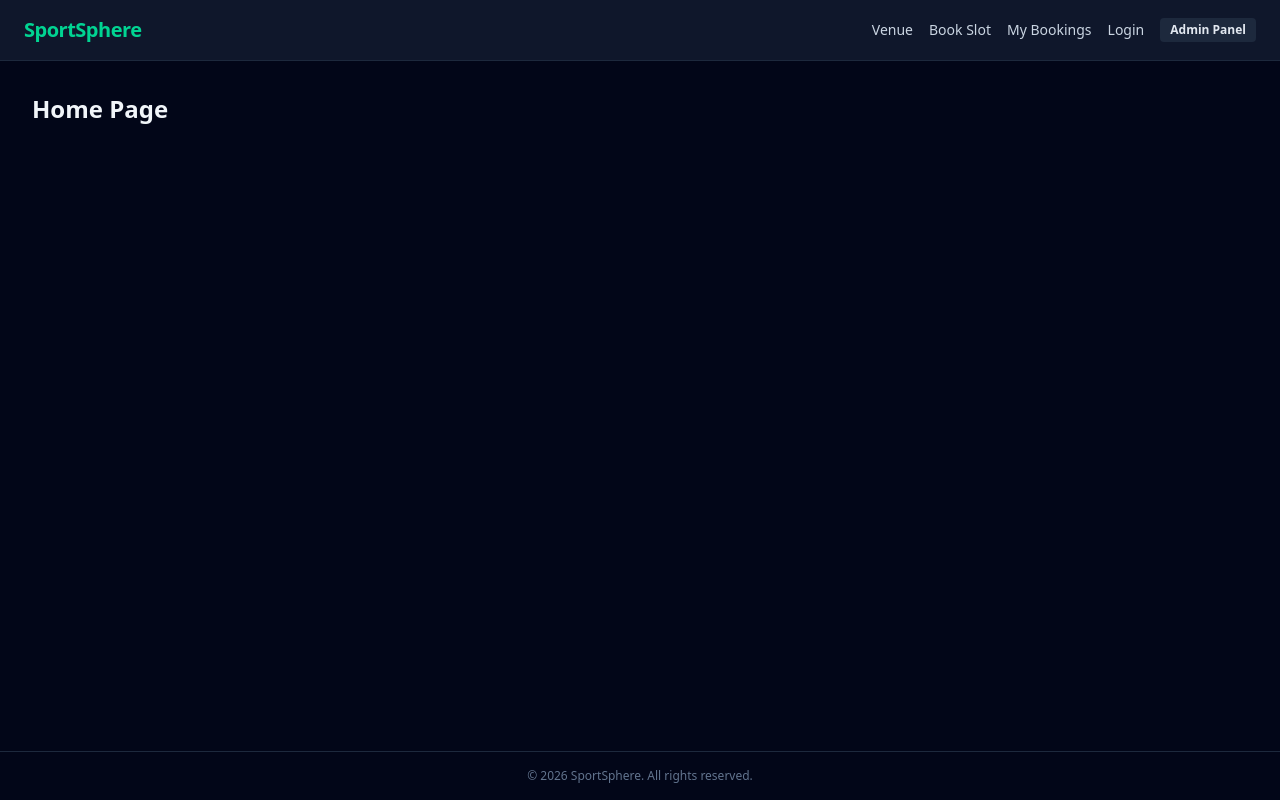
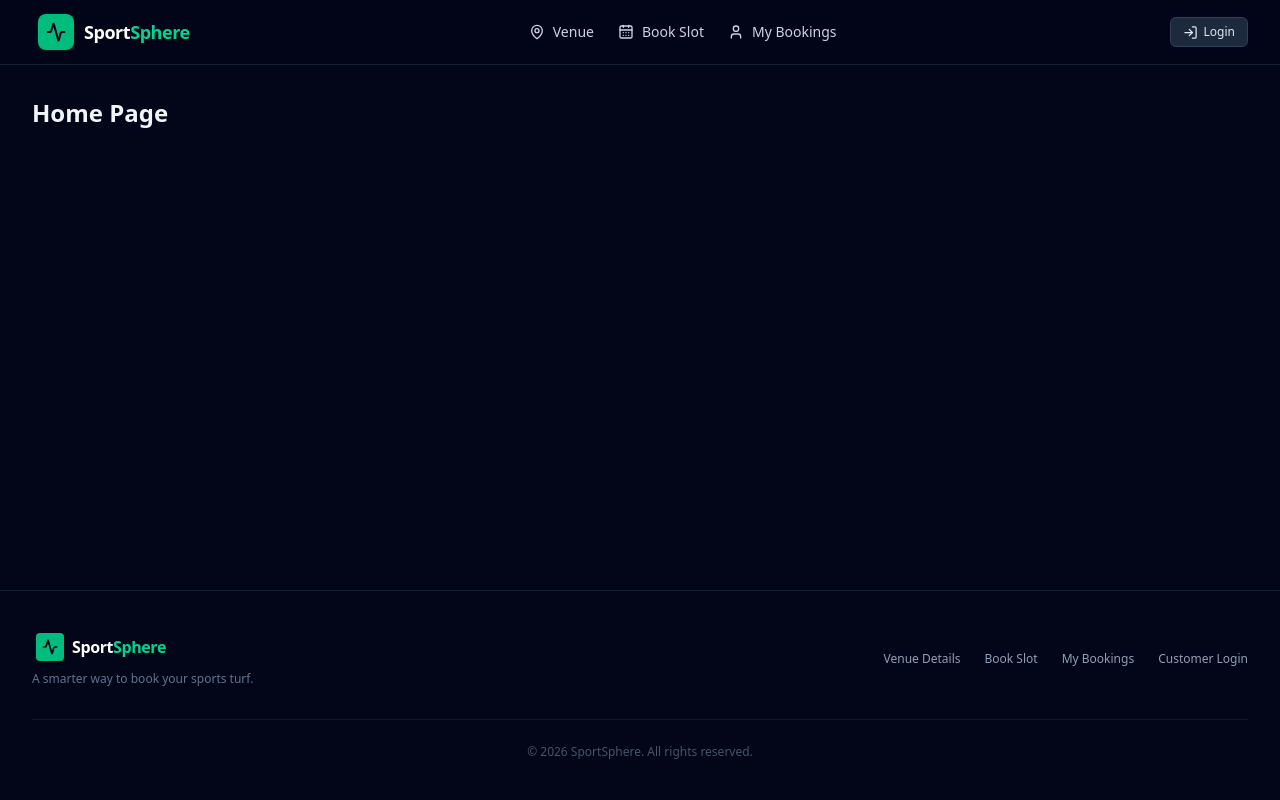
Before and after one commit to SportSphere-Dev/sportsphere, a React (Vite) app in the folder frontend/: page / in a window 1280 px wide. Built offline with nearby package versions, Linux system fonts and the light colour scheme.

Commit message:
feat: polish customer navigation and footer

```diff
--- /dev/null
+++ b/frontend/src/components/layout/CustomerLayout.tsx
@@ -0,0 +1,15 @@
+import { Outlet } from 'react-router-dom';
+import Navbar from '@/components/layout/Navbar';
+import Footer from '@/components/layout/Footer';
+
+export default function CustomerLayout() {
+  return (
+    <div className="flex min-h-screen flex-col bg-slate-950 text-slate-100 antialiased selection:bg-emerald-500 selection:text-slate-950">
+      <Navbar />
+      <main className="flex-1 flex flex-col">
+        <Outlet />
+      </main>
+      <Footer />
+    </div>
+  );
+}
--- a/frontend/src/components/layout/Footer.tsx
+++ b/frontend/src/components/layout/Footer.tsx
@@ -1,8 +1,67 @@
+import { Link } from 'react-router-dom';
+import { Activity } from 'lucide-react';
+
 export default function Footer() {
+  const currentYear = new Date().getFullYear();
+
   return (
-    <footer className="border-t border-slate-800 bg-slate-950 px-6 py-4 text-center text-xs text-slate-500">
-      <div className="mx-auto max-w-7xl">
-        © {new Date().getFullYear()} SportSphere. All rights reserved.
+    <footer className="border-t border-slate-800/80 bg-slate-950 text-slate-400">
+      <div className="mx-auto max-w-7xl px-4 py-10 sm:px-6 lg:px-8">
+        <div className="flex flex-col items-center justify-between gap-6 md:flex-row">
+          {/* Brand + Purpose */}
+          <div className="flex flex-col items-center text-center md:items-start md:text-left">
+            <Link
+              to="/"
+              className="flex items-center gap-2 outline-none focus-visible:ring-2 focus-visible:ring-emerald-400 rounded-md py-0.5 px-1"
+            >
+              <div className="flex h-7 w-7 items-center justify-center rounded bg-emerald-500 text-slate-950">
+                <Activity size={16} className="stroke-[2.5]" aria-hidden="true" />
+              </div>
+              <span className="text-base font-bold tracking-tight text-white">
+                Sport<span className="text-emerald-400">Sphere</span>
+              </span>
+            </Link>
+            <p className="mt-2 max-w-xs text-xs text-slate-500">
+              A smarter way to book your sports turf.
+            </p>
+          </div>
+
+          {/* Internal Navigation Links */}
+          <nav
+            aria-label="Footer Navigation"
+            className="flex flex-wrap items-center justify-center gap-x-6 gap-y-2 text-xs font-medium text-slate-400"
+          >
+            <Link
+              to="/venue"
+              className="transition-colors hover:text-emerald-400 outline-none focus-visible:ring-2 focus-visible:ring-emerald-400 rounded-sm"
+            >
+              Venue Details
+            </Link>
+            <Link
+              to="/booking"
+              className="transition-colors hover:text-emerald-400 outline-none focus-visible:ring-2 focus-visible:ring-emerald-400 rounded-sm"
+            >
+              Book Slot
+            </Link>
+            <Link
+              to="/my-bookings"
+              className="transition-colors hover:text-emerald-400 outline-none focus-visible:ring-2 focus-visible:ring-emerald-400 rounded-sm"
+            >
+              My Bookings
+            </Link>
+            <Link
+              to="/login"
+              className="transition-colors hover:text-emerald-400 outline-none focus-visible:ring-2 focus-visible:ring-emerald-400 rounded-sm"
+            >
+              Customer Login
+            </Link>
+          </nav>
+        </div>
+
+        {/* Copyright & Subtext */}
+        <div className="mt-8 border-t border-slate-900 pt-6 text-center text-xs text-slate-600">
+          <p>© {currentYear} SportSphere. All rights reserved.</p>
+        </div>
       </div>
     </footer>
   );
--- a/frontend/src/components/layout/Navbar.tsx
+++ b/frontend/src/components/layout/Navbar.tsx
@@ -1,22 +1,107 @@
-import { Link } from 'react-router-dom';
+import { useState } from 'react';
+import { NavLink, Link } from 'react-router-dom';
+import { Menu, X, Activity, CalendarDays, MapPin, User, LogIn } from 'lucide-react';
+import { Button } from '@/components/common';
 
 export default function Navbar() {
+  const [isMobileMenuOpen, setIsMobileMenuOpen] = useState(false);
+
+  const navLinks = [
+    { label: 'Venue', path: '/venue', icon: MapPin },
+    { label: 'Book Slot', path: '/booking', icon: CalendarDays },
+    { label: 'My Bookings', path: '/my-bookings', icon: User },
+  ];
+
+  const getNavLinkClass = ({ isActive }: { isActive: boolean }) =>
+    `inline-flex items-center gap-2 text-sm font-medium transition-colors duration-150 outline-none focus-visible:ring-2 focus-visible:ring-emerald-400 focus-visible:ring-offset-2 focus-visible:ring-offset-slate-900 rounded-md px-2.5 py-1.5 ${
+      isActive ? 'text-emerald-400 bg-emerald-500/10' : 'text-slate-300 hover:text-white hover:bg-slate-800/60'
+    }`;
+
+  const getMobileNavLinkClass = ({ isActive }: { isActive: boolean }) =>
+    `flex items-center gap-3 px-3 py-2.5 rounded-lg text-sm font-medium transition-colors duration-150 outline-none focus-visible:ring-2 focus-visible:ring-emerald-400 focus-visible:ring-offset-2 focus-visible:ring-offset-slate-900 ${
+      isActive ? 'bg-emerald-500/10 text-emerald-400' : 'text-slate-300 hover:bg-slate-800 hover:text-white'
+    }`;
+
   return (
-    <header className="border-b border-slate-800 bg-slate-900 px-6 py-4 text-white">
-      <div className="mx-auto flex max-w-7xl items-center justify-between">
-        <Link to="/" className="text-xl font-bold tracking-tight text-emerald-400">
-          SportSphere
+    <header className="sticky top-0 z-40 border-b border-slate-800/80 bg-slate-950/90 backdrop-blur-md">
+      <div className="mx-auto flex h-16 max-w-7xl items-center justify-between px-4 sm:px-6 lg:px-8">
+        {/* Brand / Logo */}
+        <Link
+          to="/"
+          className="flex items-center gap-2.5 outline-none focus-visible:ring-2 focus-visible:ring-emerald-400 focus-visible:ring-offset-2 focus-visible:ring-offset-slate-950 rounded-lg py-1 px-1.5 transition-opacity hover:opacity-90"
+        >
+          <div className="flex h-9 w-9 items-center justify-center rounded-lg bg-emerald-500 text-slate-950 shadow-sm shadow-emerald-950/50">
+            <Activity size={20} className="stroke-[2.5]" aria-hidden="true" />
+          </div>
+          <span className="text-lg font-bold tracking-tight text-white">
+            Sport<span className="text-emerald-400">Sphere</span>
+          </span>
         </Link>
-        <nav className="flex items-center gap-4 text-sm text-slate-300">
-          <Link to="/venue" className="hover:text-white">Venue</Link>
-          <Link to="/booking" className="hover:text-white">Book Slot</Link>
-          <Link to="/my-bookings" className="hover:text-white">My Bookings</Link>
-          <Link to="/login" className="hover:text-white">Login</Link>
-          <Link to="/admin" className="rounded bg-slate-800 px-2.5 py-1 text-xs font-semibold text-slate-200 hover:bg-slate-700">
-            Admin Panel
+
+        {/* Desktop Navigation Links */}
+        <nav className="hidden md:flex items-center gap-1" aria-label="Main Navigation">
+          {navLinks.map((item) => {
+            const Icon = item.icon;
+            return (
+              <NavLink key={item.path} to={item.path} className={getNavLinkClass}>
+                <Icon size={16} aria-hidden="true" />
+                <span>{item.label}</span>
+              </NavLink>
+            );
+          })}
+        </nav>
+
+        {/* Desktop CTA */}
+        <div className="hidden md:flex items-center gap-3">
+          <Link to="/login" tabIndex={-1}>
+            <Button variant="secondary" size="sm" leftIcon={<LogIn size={15} />}>
+              Login
+            </Button>
           </Link>
-        </nav>
+        </div>
+
+        {/* Mobile Hamburger Button */}
+        <div className="flex md:hidden">
+          <button
+            type="button"
+            onClick={() => setIsMobileMenuOpen(!isMobileMenuOpen)}
+            aria-expanded={isMobileMenuOpen}
+            aria-label={isMobileMenuOpen ? 'Close main menu' : 'Open main menu'}
+            className="inline-flex items-center justify-center rounded-lg p-2 text-slate-400 hover:bg-slate-900 hover:text-white outline-none focus-visible:ring-2 focus-visible:ring-emerald-400 focus-visible:ring-offset-2 focus-visible:ring-offset-slate-950 transition-colors"
+          >
+            {isMobileMenuOpen ? <X size={22} aria-hidden="true" /> : <Menu size={22} aria-hidden="true" />}
+          </button>
+        </div>
       </div>
+
+      {/* Mobile Menu Dropdown */}
+      {isMobileMenuOpen && (
+        <div className="border-b border-slate-800 bg-slate-900/95 px-4 pt-3 pb-5 md:hidden">
+          <nav className="space-y-1.5" aria-label="Mobile Navigation">
+            {navLinks.map((item) => {
+              const Icon = item.icon;
+              return (
+                <NavLink
+                  key={item.path}
+                  to={item.path}
+                  onClick={() => setIsMobileMenuOpen(false)}
+                  className={getMobileNavLinkClass}
+                >
+                  <Icon size={18} aria-hidden="true" />
+                  <span>{item.label}</span>
+                </NavLink>
+              );
+            })}
+            <div className="pt-3">
+              <Link to="/login" onClick={() => setIsMobileMenuOpen(false)} className="block">
+                <Button variant="primary" size="md" className="w-full justify-center" leftIcon={<LogIn size={16} />}>
+                  Login to Account
+                </Button>
+              </Link>
+            </div>
+          </nav>
+        </div>
+      )}
     </header>
   );
 }
```
